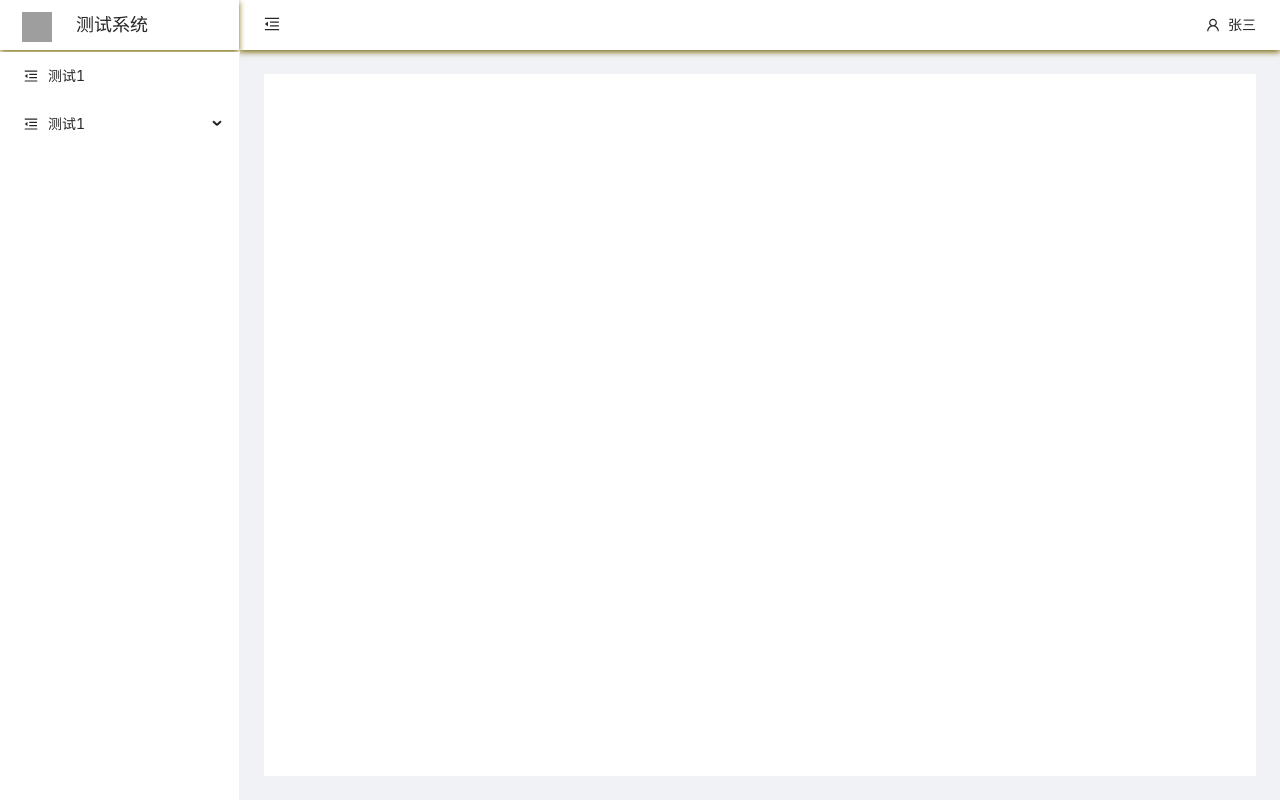
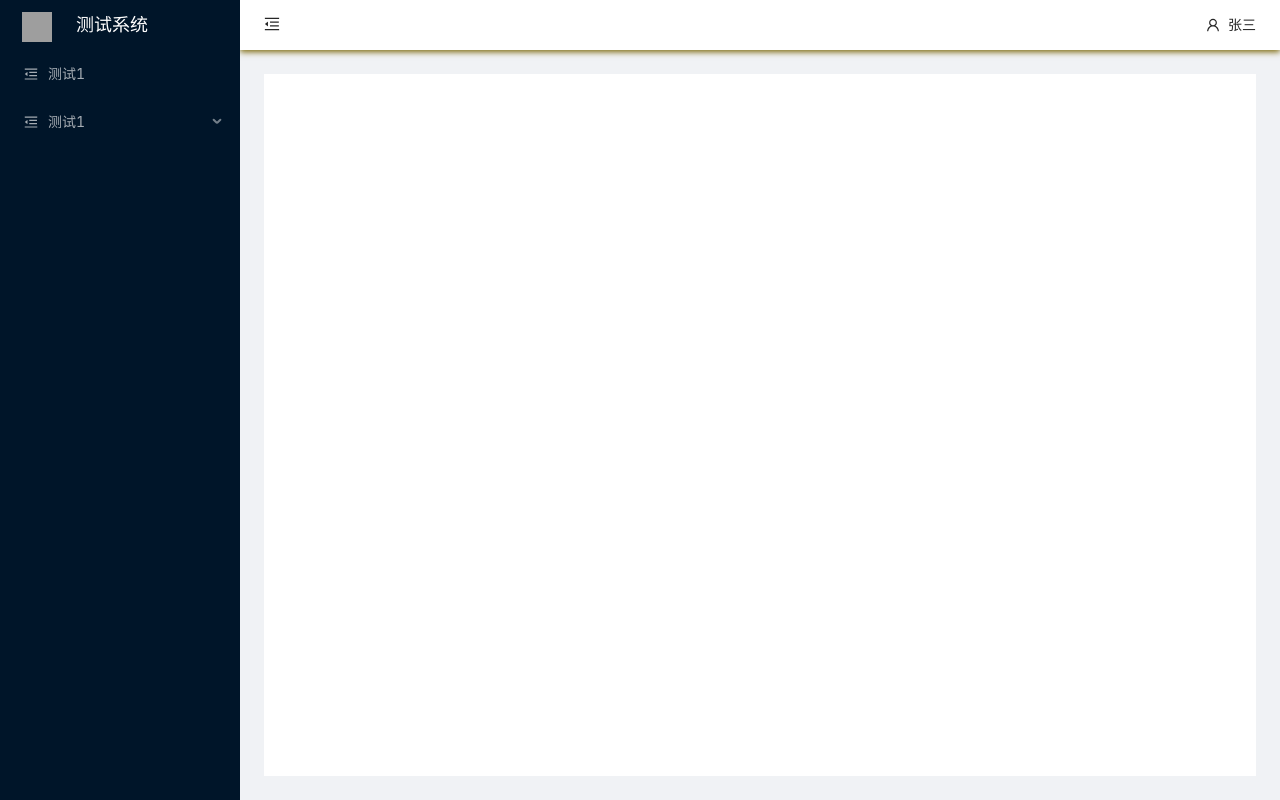
Before and after one commit to zjzcn1/antd-demo, a Vue app: page /#/ in a window 1280 px wide. Built offline with nearby package versions, Linux system fonts and the light colour scheme; grey boxes are pictures that could not be loaded; the HTML template or start-up script is replaced by a standard one.

Commit message:
Update Layout.vue

```diff
--- a/src/pages/Layout.vue
+++ b/src/pages/Layout.vue
@@ -1,11 +1,11 @@
 <template>
     <a-layout>
-        <a-layout-sider v-model:collapsed="collapsed" theme="light" :trigger="null" width="240" collapsible>
+        <a-layout-sider v-model:collapsed="collapsed" :trigger="null" width="240" collapsible>
             <a-layout-header class="logo">
                 <img src="../assets/logo.png"/>
                 <span>{{collapsed ? '' : '测试系统'}}</span>
             </a-layout-header>
-            <a-menu class="menu" mode="inline" v-model:selectedKeys="selectedKeys">
+            <a-menu class="menu" theme="dark" mode="inline" v-model:selectedKeys="selectedKeys">
                 <template v-for="(item, index) in $router.options.routes">
                     <a-sub-menu :index="item.path + index" :key="index"
                                 v-if="!item.meta.hidden && !item.meta.leaf">
@@ -89,12 +89,9 @@
     }
 
     .logo {
-        background: #fff;
         padding: 0;
         height: @header_height;
         line-height: @header_height;
-        box-shadow: 0 2px 6px 0 rgb(124 104 104 / 10%);
-        margin-right: 1px;
 
         img {
             margin-left: 22px;
@@ -107,13 +104,13 @@
             padding-left: 24px;
             font-size: 18px;
             font-weight: 400;
+            color: #fff;
         }
     }
 
     .menu {
         .scrollbar();
-        margin-top: 2px;
-        height: calc(100vh - @header_height - 2px);
+        height: calc(100vh - @header_height);
     }
 
     .header {
```
